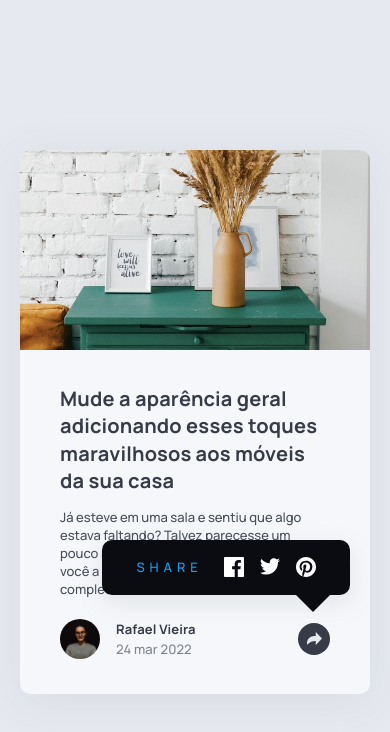
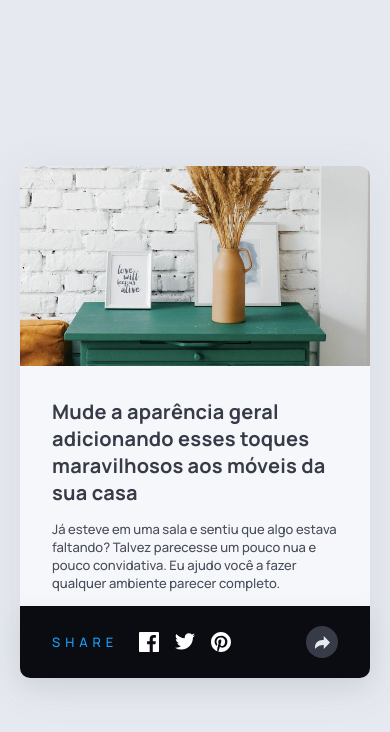
Before and after one commit to rafaelvieiracosta/articlepreview-component, a plain HTML site: page index.html in a window 390 px wide. Both pictures are taken after a click on the element 314 px from the left and 638 px from the top of the page. Drawn offline with Linux system fonts and the light colour scheme.

Commit message:
fix: mobile styles

```diff
--- a/script.js
+++ b/script.js
@@ -2,14 +2,6 @@ const btn = document.querySelector(".button");
 const div = document.querySelector(".share");
 
 btn.addEventListener("click", () => {
-  if (div.style.display === "flex") {
-    div.style.display = "none";
-  } else {
-    div.style.display = "flex";
-  }
-
-  setTimeout(() => {
     div.classList.toggle("ativo");
     btn.classList.toggle("ativo");
-  }, 1);
 });
--- a/style.css
+++ b/style.css
@@ -10,7 +10,7 @@ body {
   place-items: center;
   min-height: 100vh;
   background-color: #e6eaf0;
-  padding: 1.25rem;
+  padding: 20px;
 }
 
 main {
@@ -20,6 +20,7 @@ main {
   border-radius: 10px;
   background-color: #f5f7fa;
   box-shadow: rgba(100, 100, 111, 0.1) 0px 7px 45px 0px;
+  position: relative;
 }
 
 .img {
@@ -29,7 +30,7 @@ main {
 }
 
 .info {
-  padding: 2.188rem 2.5rem;
+  padding: 35px 40px;
 }
 
 .info h1 {
@@ -40,19 +41,19 @@ main {
 }
 
 .info > p {
-  margin-top: 0.875rem;
+  margin-top: 14px;
   font-size: 0.813rem;
   line-height: 1.125rem;
   color: #474d59;
 }
 
 .author {
-  margin-top: 1.313rem;
+  margin-top: 21px;
   display: grid;
   grid-template-columns: auto 1fr auto;
   grid-template-rows: auto auto;
   align-items: center;
-  gap: 0 1rem;
+  gap: 0 16px;
 }
 
 .author img {
@@ -108,26 +109,33 @@ main {
 
 .share {
   position: absolute;
-  top: -83px;
+  right: -68px;
+  bottom: 97px;
   display: none;
   justify-content: center;
   align-items: center;
+  padding: 0 32px;
   border-radius: 10px;
   background-color: #0b0c12;
   box-shadow: rgba(149, 157, 165, 0.2) 0px 8px 24px;
   gap: 21px;
   width: 248px;
   height: 55px;
-  cursor: default;
-
-  opacity: 0;
-  max-height: 30px;
-  transition: 0.2s;
+}
+.share.ativo {
+  display: flex;
+  animation: show 0.3s forwards;
 }
 
-.share.ativo {
-  opacity: 1;
-  max-height: 55px;
+@keyframes show {
+  from {
+    opacity: 0;
+    max-height: 35px;
+  }
+  to {
+    opacity: 1;
+    max-height: 72px;
+  }
 }
 
 .share::after {
@@ -153,7 +161,7 @@ main {
   display: flex;
   list-style: none;
   align-items: center;
-  gap: 1rem;
+  gap: 16px;
   margin-top: 4px;
 }
 
@@ -165,9 +173,9 @@ main {
   fill: #18a0fb;
 }
 
-@media (max-width: 905px) {
+@media (max-width: 900px) {
   .share {
-    right: -20px;
+    right: 20px;
   }
   .share::after {
     right: 25px;
@@ -183,3 +191,29 @@ main {
     border-radius: 10px 10px 0 0;
   }
 }
+
+@media (max-width: 400px) {
+  .info {
+    padding: 32px 32px 16px;
+  }
+  .author {
+    margin-top: 30px;
+  }
+  .share {
+    border-radius: 0 0 10px 10px;
+    right: 0;
+    bottom: 0;
+    width: 100%;
+    height: 72px;
+    justify-content: start;
+  }
+  .share::after {
+    content: initial;
+  }
+}
+
+@media (max-width: 330px) {
+  .share {
+    gap: 12px;
+  }
+}
```
Also changed, not shown: index.html (+5 -3 lines).
